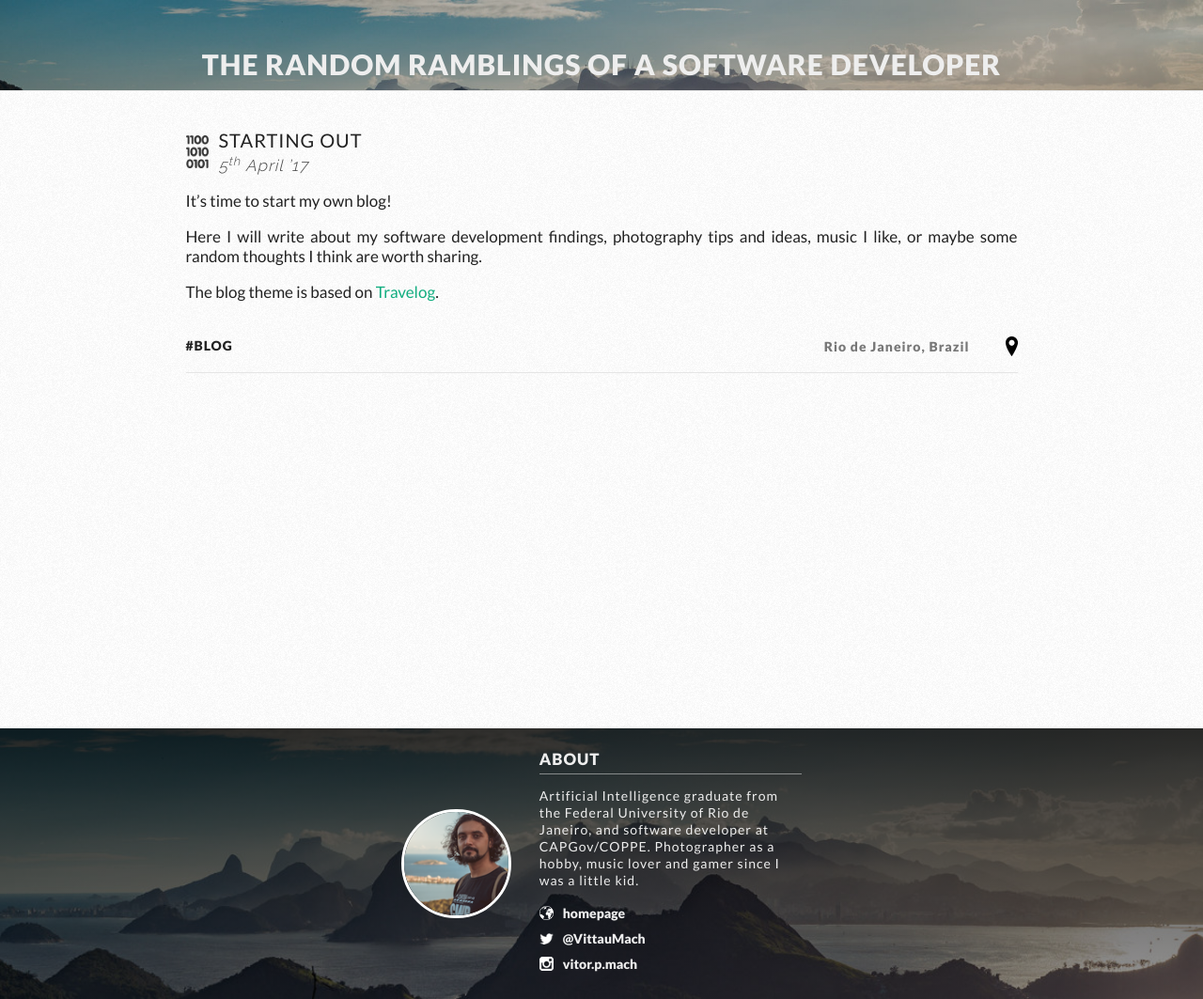
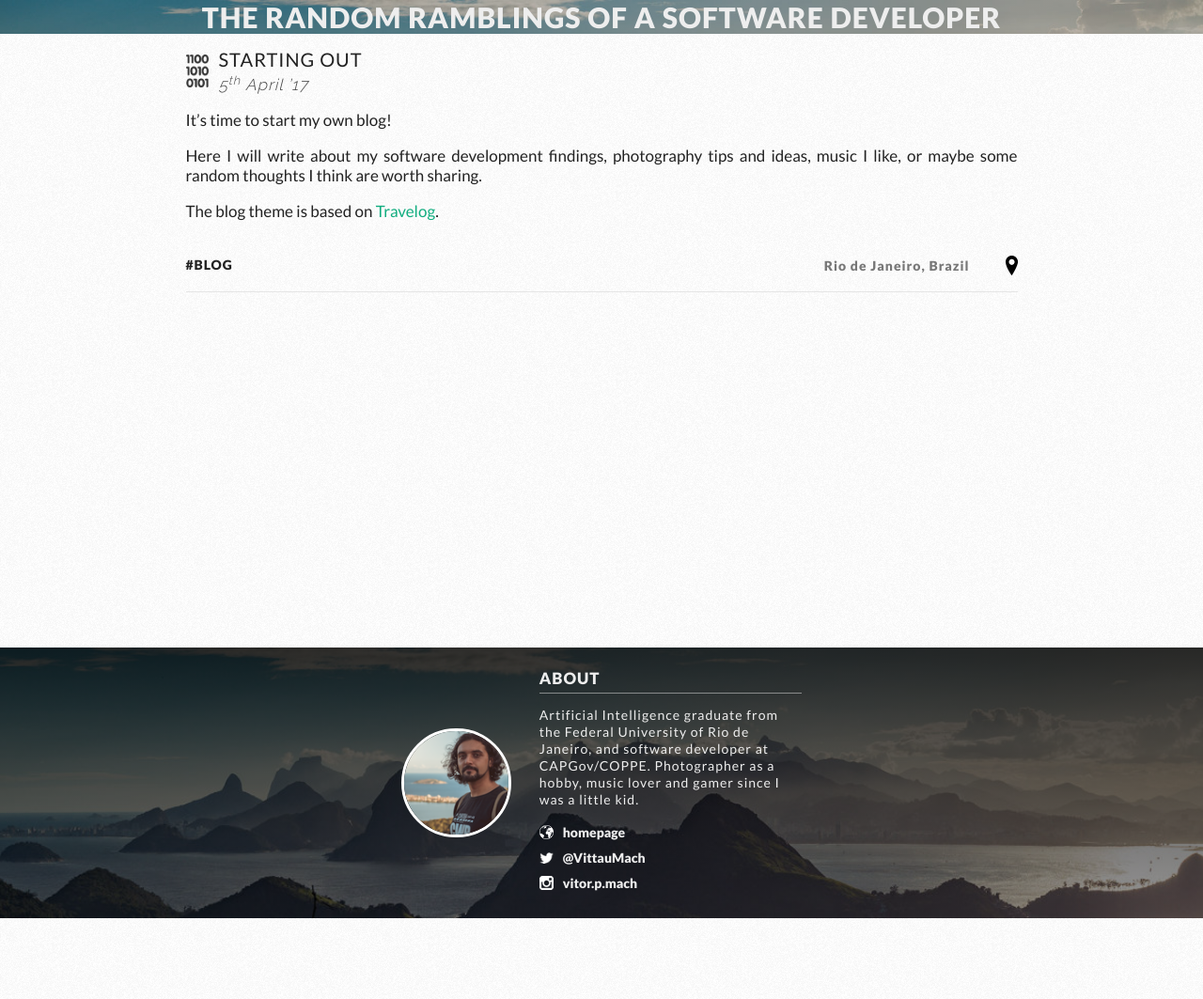
Before and after one commit to vittau/blog, a Jekyll site: the page built from _posts/2017-04-05-starting-out.markdown, in a window 1280 px wide. Shown: the whole page at 94% size. Built offline with Jekyll 4.4.1, drawn with Linux system fonts in a browser that asks for light colours; comment, search, counter and statistics services are not loaded; after the commit the page ends 977 px from its top, so only the background shows below that.

Commit message:
Fix for header layout

```diff
--- a/_sass/_layout.scss
+++ b/_sass/_layout.scss
@@ -44,23 +44,6 @@
     #wrap { width: 90%; }
 }
 
-header {
-    transition-property: margin padding;
-    transition-duration: 0.3s;
-    transition-timing-function: ease-in-out;
-    margin: 0 0 40px;
-    padding-top: 50px; // 40px margin [has to be padding for sticky footer] + 10px for ribbon [positioned absolutely]
-    padding-bottom: 10px;
-    border-bottom: 1px solid $border-colour;
-}
-
-@media only screen and (max-width : 480px) {
-    header {
-        padding-top: 30px;
-        margin: 0 0 20px;
-    }
-}
-
 h1 {
     color: $inverse-text-colour;
     font-family: $title-font;
```
